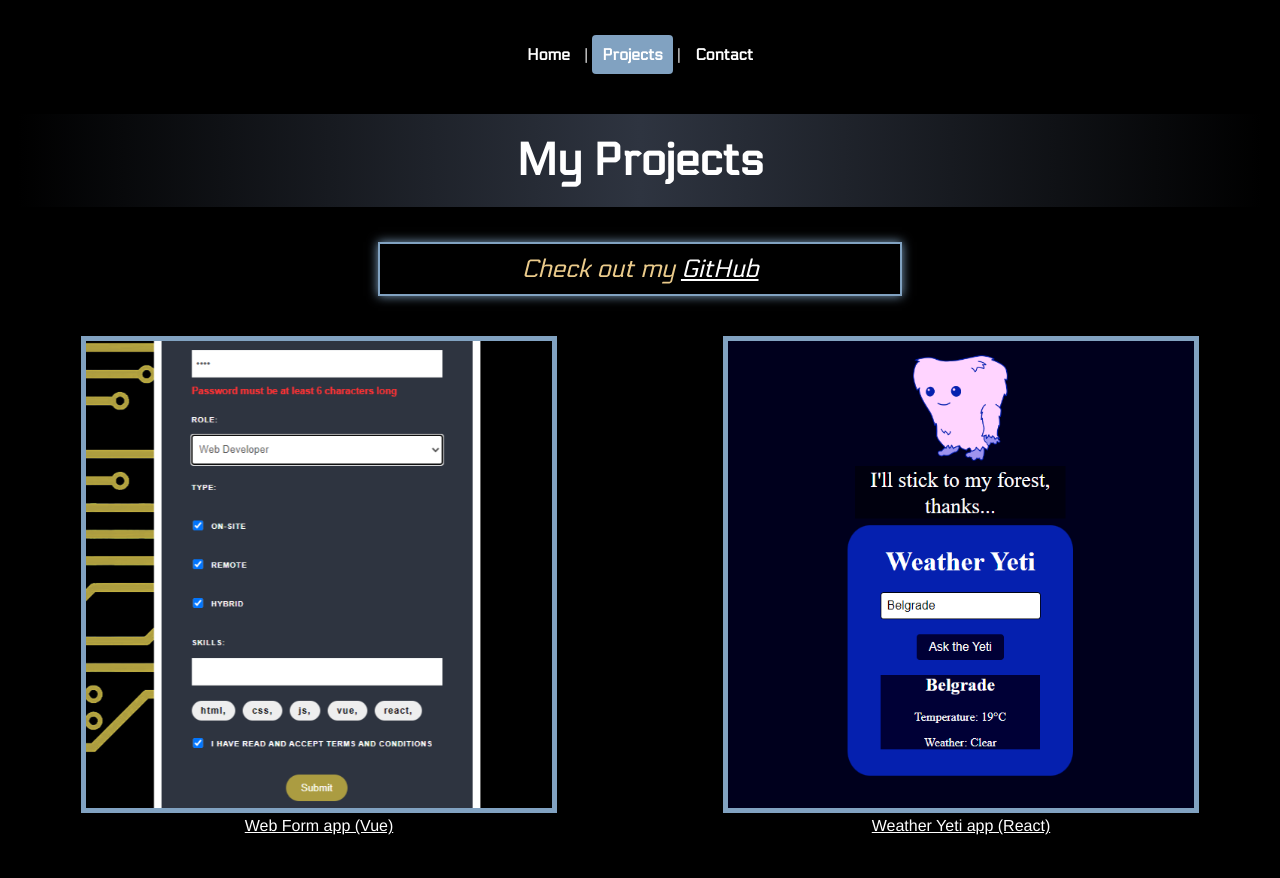
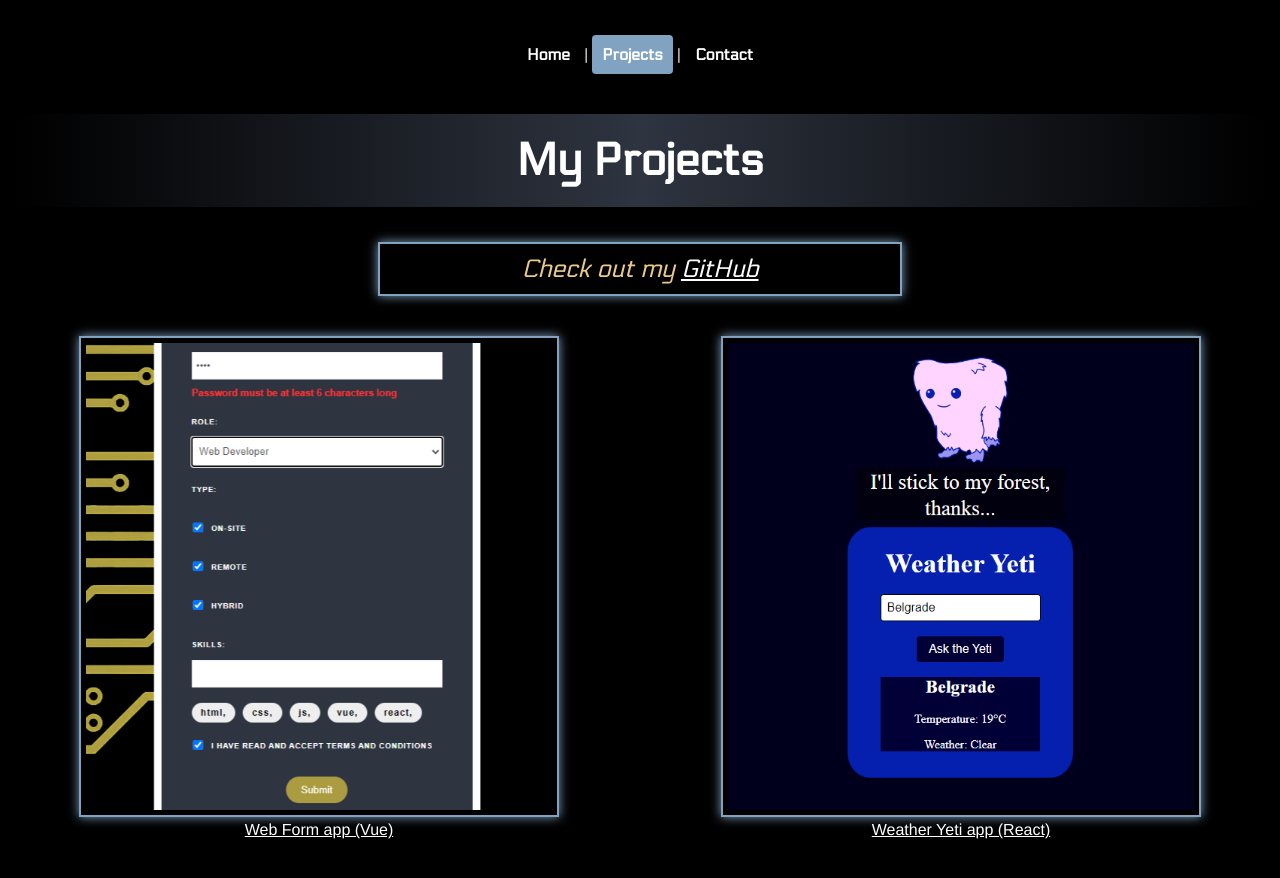
Before and after one commit to cerovina/Website-Vue-Router, a Vue app: page /projects in a window 1280 px wide. Shown: the top 878 px of the page. Built offline with nearby package versions, Linux system fonts and the light colour scheme.

Commit message:
Minor style changes

```diff
--- a/src/views/ContactView.vue
+++ b/src/views/ContactView.vue
@@ -5,6 +5,7 @@
       </div>
       <div class="end">
         <p><span class="yellow">Email:</span><br>cerovina1997@gmail.com
+        <br>
         <br>
         <span class="yellow">LinkedIn:</span><br><a class="link" href="https://linkedin.com/in/cerovina">Let's connect!</a>
         <br>
--- a/src/views/HomeView.vue
+++ b/src/views/HomeView.vue
@@ -9,7 +9,9 @@
       <p>
         🚀 Proficient in HTML, CSS, and <span class="grad">JavaScript</span>. Experienced in Vue and React.
         <br>
+        <br>
         🎨 Familiar with <span class="grad">design tools</span> like Figma and creative coding using p5.js.
+        <br>
         <br>
         🌱 <span class="grad">Passionate</span> about web development and expanding my skills in the field.
       </p>
--- a/src/views/ProjectsView.vue
+++ b/src/views/ProjectsView.vue
@@ -29,7 +29,8 @@
   width: 75%;
   height: auto;
   padding: 5px;
-  background-color: #81A2C1;
+  border: 2px solid #81A2C1;
+  box-shadow: 0 0 10px #81A2C1;
 }
 
 .grid-container {
```
